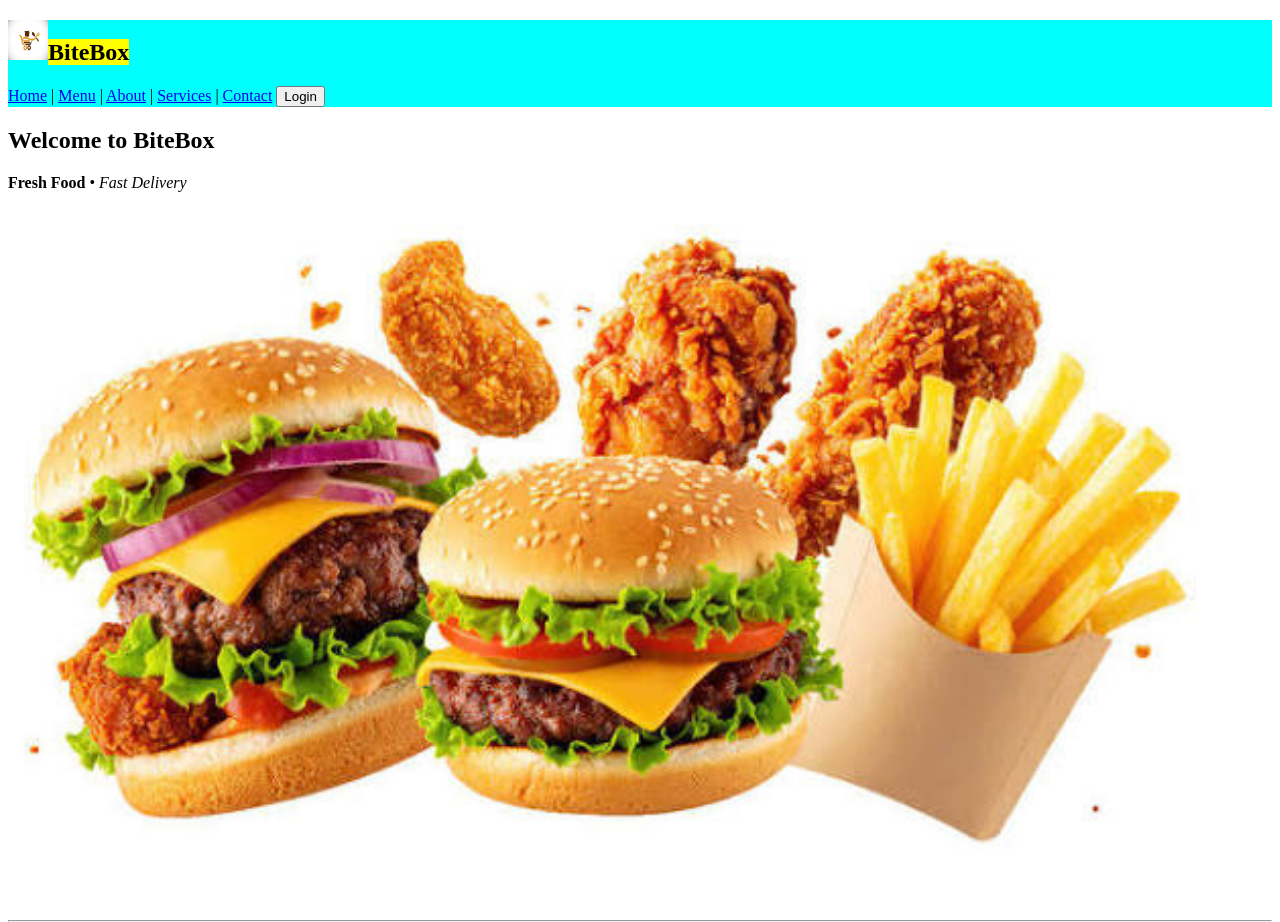
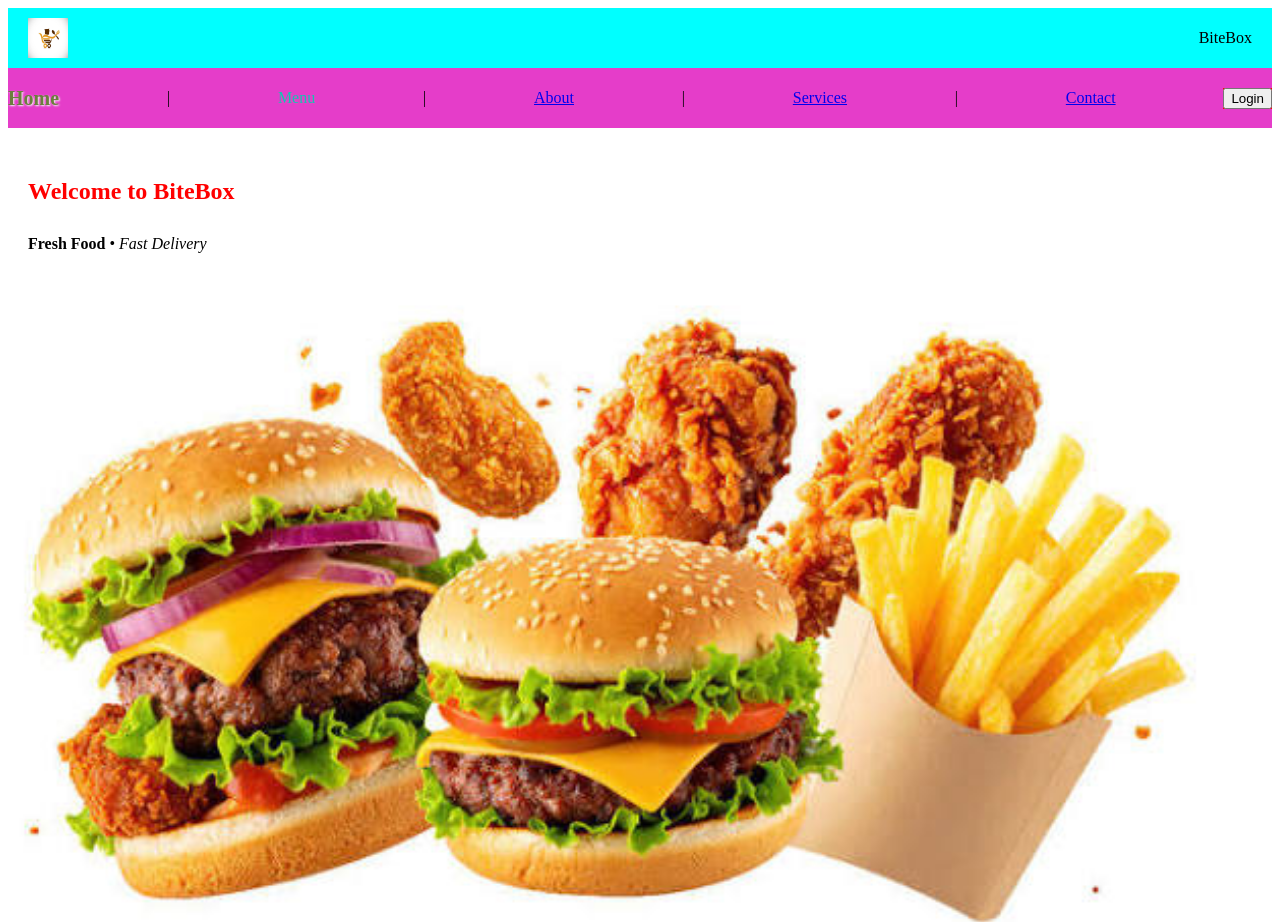
Before and after one commit to amerkazi/BiteBox-Group-1, a plain HTML site: page index.html in a window 1280 px wide. Shown: the top 922 px of the page. Drawn offline with Linux system fonts and the light colour scheme.

Commit message:
added css

```diff
--- a/index.html
+++ b/index.html
@@ -5,6 +5,8 @@
     <meta charset="UTF-8">
     <meta name="viewport" content="width=device-width, initial-scale=1.0">
     <title>BiteBox</title>
+    <link rel="stylesheet" href="./style.css">
+
 </head>
 
 <body>
@@ -13,11 +15,14 @@
 
 
     <nav>
-        <div style="background-color: aqua;">
-            <h1><img src="./assets/images/logo.jpg" height="40" width="40"><mark>BiteBox</mark></h1>
-            <a href="index.html">Home</a>
+        <div class="nav"
+            <h1 class="logo"  ><img src="./assets/images/logo.jpg" height="40" width="40"><span>BiteBox</span></h1>
+
+        </div>
+        <div  class="nav-links">
+             <a   class="home "   href="index.html">Home</a>
             |
-            <a href="Menu.html">Menu</a>
+            <a class="menu "  href="Menu.html">Menu</a>
             |
             <a href="About.html">About</a>
             |
@@ -26,7 +31,7 @@
             <a href="Contact.html">Contact</a>
 
 
-            <a href="./Login.html"><button>Login</button></a>
+            <a  class="login" href="./Login.html"><button>Login</button></a>
 
 
         </div>
@@ -34,7 +39,7 @@
 
 
     <main>
-        <section>
+        <section class="main"  >
             <!-- Welcome Section -->
 
             <h2>Welcome to BiteBox</h2>
@@ -54,7 +59,7 @@
 
         <hr>
 
-        <section>
+        <section   class="main">
             <h2>Today's Featured Dishes</h2>
             <div>
                 <img src="./assets/images/pizzaindex.jpg" alt="Pizza" height="300" width="300">
@@ -70,7 +75,7 @@
                 <p>Rs.<del>499</del> / <strong>249</strong></p>
                 <button>Order Now</button>
             </div>
-            <div>
+            <div class="card1">
                 <img src="./assets/images/burgerindex.jpg" alt="Pizza" height="300" width="300">
                 <h2>Classic Burger</h2>
                 <p>
--- /dev/null
+++ b/style.css
@@ -0,0 +1,72 @@
+/* nav{
+
+}
+
+logo{
+
+}
+
+main{
+    background-color
+} */
+
+
+.nav-links{
+    height: 60px;
+    width: 100%;
+    display: flex;
+    justify-content: space-between;
+    align-items: center;
+    background-color: rgb(229, 61, 201);
+}
+
+.nav{display: flex;
+  justify-content: space-between;
+  align-items: center;
+  background-color: cyan;
+  padding: 10px 20px;
+}
+
+.home{
+    color: rgb(107, 126, 61);
+    text-decoration: none;
+    font-size: 20px;
+    font-weight: bold;
+    text-shadow: 1px 1px 2px rgb(249, 252, 252);
+}
+.menu{
+    color: rgb(21, 195, 180);
+    text-decoration: none;
+    font-size:medium;
+
+    text-shadow: 1px 1px 2px rgb(226, 73, 193);
+}
+
+.login
+{   color:red;
+    background-color: red;
+
+
+
+}
+
+.main{
+
+    padding: 20px;
+
+}
+main section h2{
+    color: rgb(255, 0, 0);
+    font-size: 24px;
+margin: 30px 0px;
+
+
+}
+
+.card1{background-color: rgb(27, 173, 206);
+
+    width: 100px;
+    border-radius: 5px;
+    box-shadow: 0px 2px 5px rgba(0, 0, 0, 0.1);
+
+}
```
